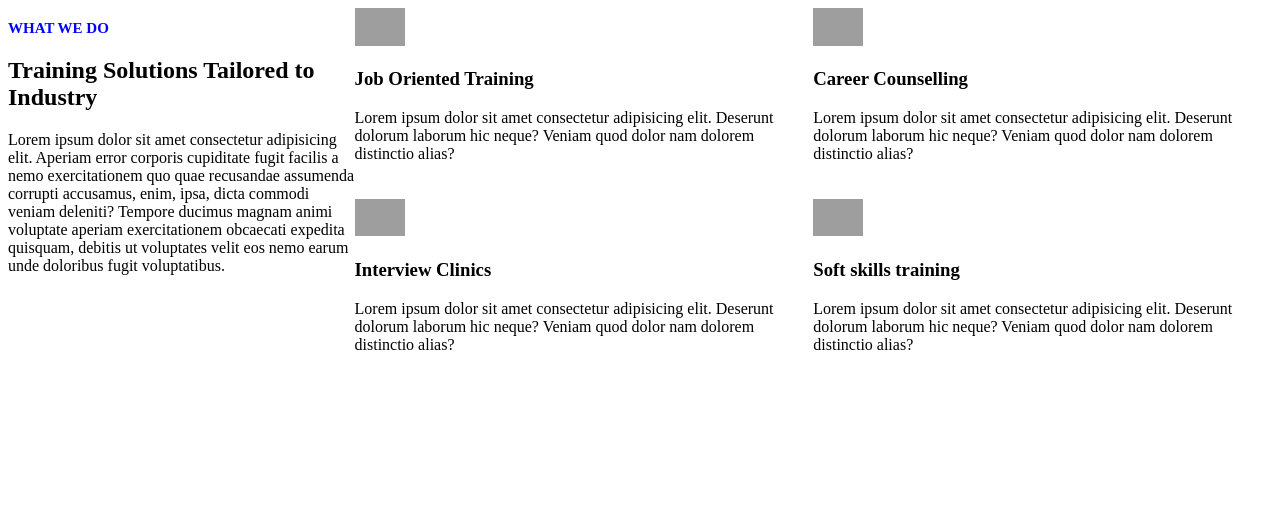
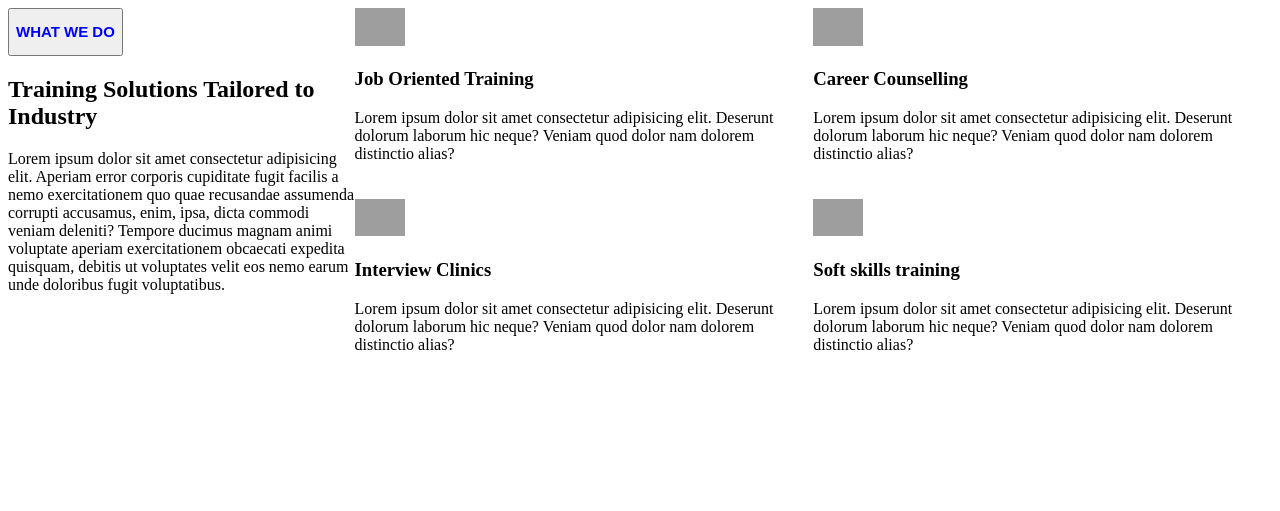
Before and after one commit to ammaarquadri/SD-Hub-Git-Collaboration, a plain HTML site: page SD Hub Page Using Flex/index.html in a window 1280 px wide. Drawn offline with Linux system fonts and the light colour scheme; grey boxes are pictures that could not be loaded.

Commit message:
added a button in h1

```diff
--- a/SD Hub Page Using Flex/index.html
+++ b/SD Hub Page Using Flex/index.html
@@ -11,7 +11,7 @@
 <body>
     <section class="flex">
         <div class="a1">
-            <h1>WHAT WE DO</h1>
+            <button><h1>WHAT WE DO</h1></button>
             <h2>Training Solutions Tailored to Industry</h2>
             <p>Lorem ipsum dolor sit amet consectetur adipisicing elit. Aperiam error corporis cupiditate fugit facilis
                 a nemo exercitationem quo quae recusandae assumenda corrupti accusamus, enim, ipsa, dicta commodi veniam
```
